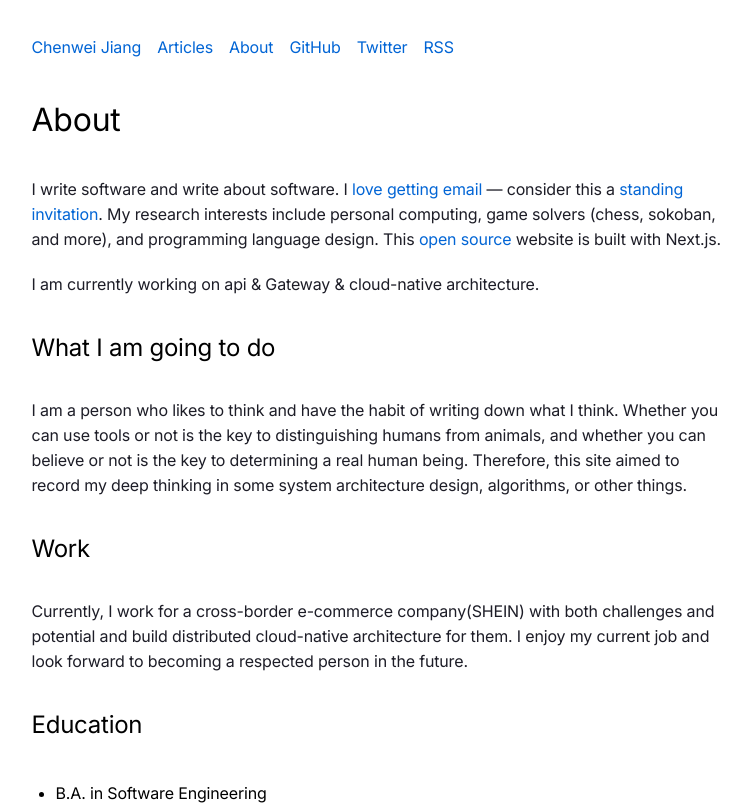
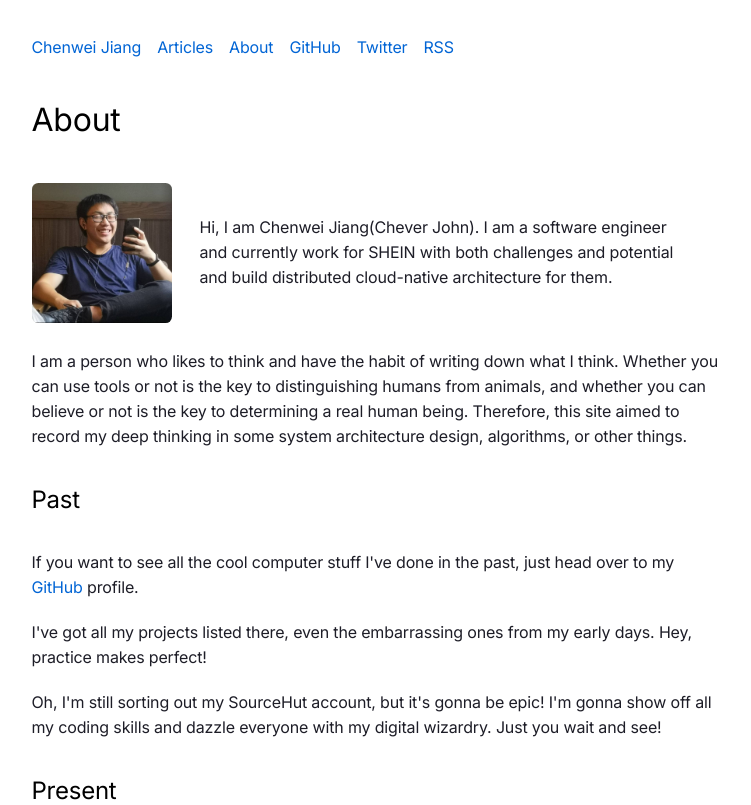
Before and after one commit to healeycodes/healeycodes.com, a Next.js app: page /about in a window 1280 px wide. Shown: the top 805 px of the page, without its empty margins (260-1011 px from the left). Built offline with nearby package versions, Linux system fonts and the light colour scheme.

Commit message:
feat: about page

```diff
--- a/pages/about.tsx
+++ b/pages/about.tsx
@@ -1,16 +1,37 @@
 import siteConfig from "../siteConfig.json";
-// import mePresenting from "../public/assets/presenting-high-res.jpg";
+import mePresenting from "../public/assets/presenting-api-and-cloud-native.png";
+import meAvatar from "../public/assets/avatar.jpg";
 
-// import SpacedImage from "../components/image";
+import SpacedImage from "../components/image";
 import Layout from "../components/layout";
 // import Link from "next/link";
+
+import Image from "next/image";
 
 export default function About() {
   return (
     <Layout title="About" description="About me.">
       <h1>About</h1>
       <main>
-        <p>
+        <div className="avatar">
+          <Image
+            width={140}
+            height={140}
+            src={meAvatar}
+            alt="Chever John."
+            quality={100}
+            placeholder="blur"
+            priority={true}
+            style={{ borderRadius: "0.4em" }}
+          />
+          <p className="avatar-text">
+            Hi, I am Chenwei Jiang(Chever John). I am a software engineer and
+            currently work for SHEIN with both challenges and potential and
+            build distributed cloud-native architecture for them.
+          </p>
+        </div>
+        <div className="about-section">
+          {/* <p>
             I write software and write about software. I{" "}
             <a href="mailto:healeycodes@gmail.com">love getting email</a> —
             consider this a{" "}
@@ -21,9 +42,51 @@ export default function About() {
             >
               standing invitation
             </a>
-          . My research interests include personal computing, game solvers (chess, sokoban, and more), and programming language design. This <a href={siteConfig.REPO_URL}>open source</a> website is built with Next.js.
+            .
+          </p> */}
+          <p>
+            I am a person who likes to think and have the habit of writing down
+            what I think. Whether you can use tools or not is the key to
+            distinguishing humans from animals, and whether you can believe or
+            not is the key to determining a real human being. Therefore, this
+            site aimed to record my deep thinking in some system architecture
+            design, algorithms, or other things.
           </p>
-        {/* <SpacedImage
+
+          <h2>Past</h2>
+          <p>
+            If you want to see all the cool computer stuff I've done in the
+            past, just head over to my {" "}
+            <a
+              href="https://github.com/Chever-John"
+              target="_blank"
+              rel="noreferrer"
+            >
+              GitHub
+            </a>{" "}
+            profile.
+          </p>
+          <p>
+            I've got all my projects listed there, even the embarrassing ones
+            from my early days. Hey, practice makes perfect!
+          </p>
+          <p>
+            Oh, I'm still sorting out my SourceHut account, but it's gonna be
+            epic! I'm gonna show off all my coding skills and dazzle everyone
+            with my digital wizardry. Just you wait and see!
+          </p>
+
+          <h2>Present</h2>
+          <p>
+            I am currently working on api & Gateway & cloud-native architecture.
+          </p>
+          <p>Yes, I also gave a presentation on this topic.</p>
+          <p>
+            Speaking at ApacheConAsia was a life-changing experience. I faced my
+            fears and gave a meaningful presentation in front of a supportive
+            audience.
+          </p>
+          <SpacedImage
             src={mePresenting}
             placeholder="blur"
             alt="Presenting: When Does Development Spark Joy? Sentimental analysis of commit messages."
@@ -31,19 +94,17 @@ export default function About() {
             originalWidth={mePresenting.width}
             originalHeight={mePresenting.height}
             priority={true}
-          style={{ borderRadius: '0.4em' }}
-        /> */}
-        <p>
-          I am currently working on api & Gateway & cloud-native architecture.
-        </p>
-        <h2>What I am going to do</h2>
+            style={{ borderRadius: "0.4em" }}
+          />
+
+          <h2>Future</h2>
           <p>
             I am a person who likes to think and have the habit of writing down
             what I think. Whether you can use tools or not is the key to
-          distinguishing humans from animals, and whether you can believe or not
-          is the key to determining a real human being. Therefore, this site
-          aimed to record my deep thinking in some system architecture design,
-          algorithms, or other things.
+            distinguishing humans from animals, and whether you can believe or
+            not is the key to determining a real human being. Therefore, this
+            site aimed to record my deep thinking in some system architecture
+            design, algorithms, or other things.
           </p>
           <h2>Work</h2>
           <p>
@@ -56,7 +117,45 @@ export default function About() {
           <ul>
             <li>B.A. in Software Engineering</li>
           </ul>
+        </div>
       </main>
+
+      <style jsx>{`
+        .avatar {
+          display: flex;
+          align-items: center;
+          padding-top: 6px;
+          padding-bottom: 6px;
+        }
+        .avatar-text {
+          margin-left: 28px;
+          max-width: 480px;
+        }
+        .posts {
+          display: flex;
+        }
+        .posts-section {
+          flex: 1;
+          padding-right: 20px;
+        }
+
+        @media only screen and (max-width: ${siteConfig.LAYOUT_WIDTH}px) {
+          .avatar {
+            display: block;
+            padding-top: 38px;
+          }
+          .avatar-text {
+            margin-left: initial;
+            margin-bottom: 0px;
+          }
+          .posts {
+            display: block;
+          }
+          .posts-section {
+            padding-right: 0px;
+          }
+        }
+      `}</style>
     </Layout>
   );
 }
```
Lines whose indentation alone changed are shown as unchanged.
